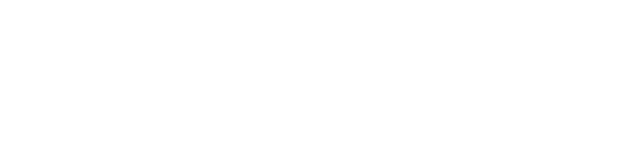
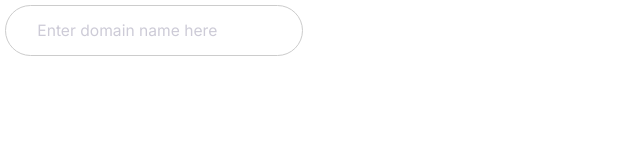
Before and after one commit to thisisaj1999/project_moshify, a plain HTML site: page index.html in a window 1280 px wide. Shown: the whole page, without its empty margins (0-640 px from the left). Drawn offline with Linux system fonts and the light colour scheme.

Commit message:
input box created.

```diff
--- a/css/style.css
+++ b/css/style.css
@@ -237,3 +237,25 @@ a {
     font-size: 1.5rem;
   }
 }
+
+/*Input*/
+
+.input {
+  border-radius: 30px;
+  border: 1px solid #ccc;
+  color: var(--color-heading);
+  font-size: 2rem;
+  margin: 5px;
+  outline: 0;
+  padding: 1.5rem 3rem;
+}
+
+::placeholder {
+  color: #cdcbd7;
+}
+
+@media screen and (min-width: 1024px) {
+  .input {
+    font-size: 1.5rem;
+  }
+}
--- a/index.html
+++ b/index.html
@@ -14,5 +14,7 @@
     <link rel="stylesheet" href="css/normalize.css" />
     <link rel="stylesheet" href="css/style.css" />
   </head>
-  <body></body>
+  <body>
+    <input type="text" class="input" placeholder="Enter domain name here" />
+  </body>
 </html>
```
Also changed, not shown: components/input.html (added, +1 -0 lines).
